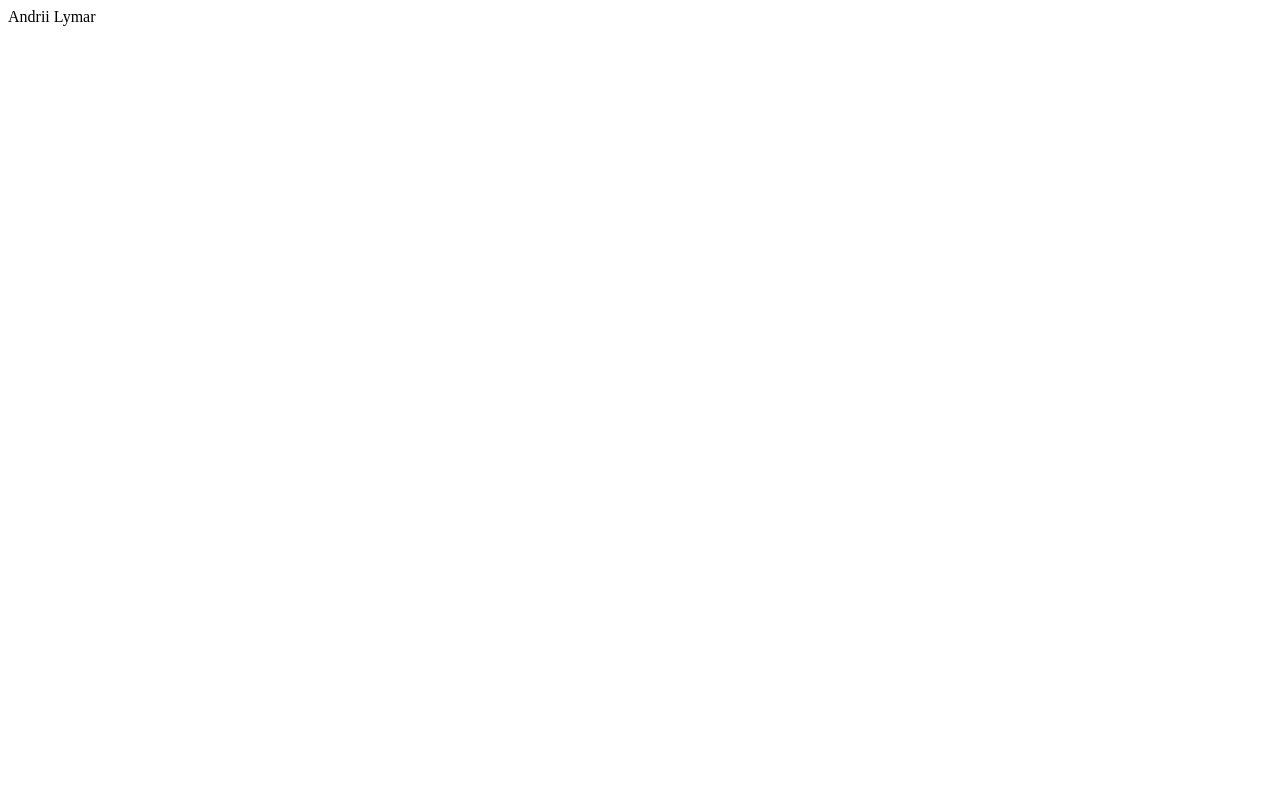
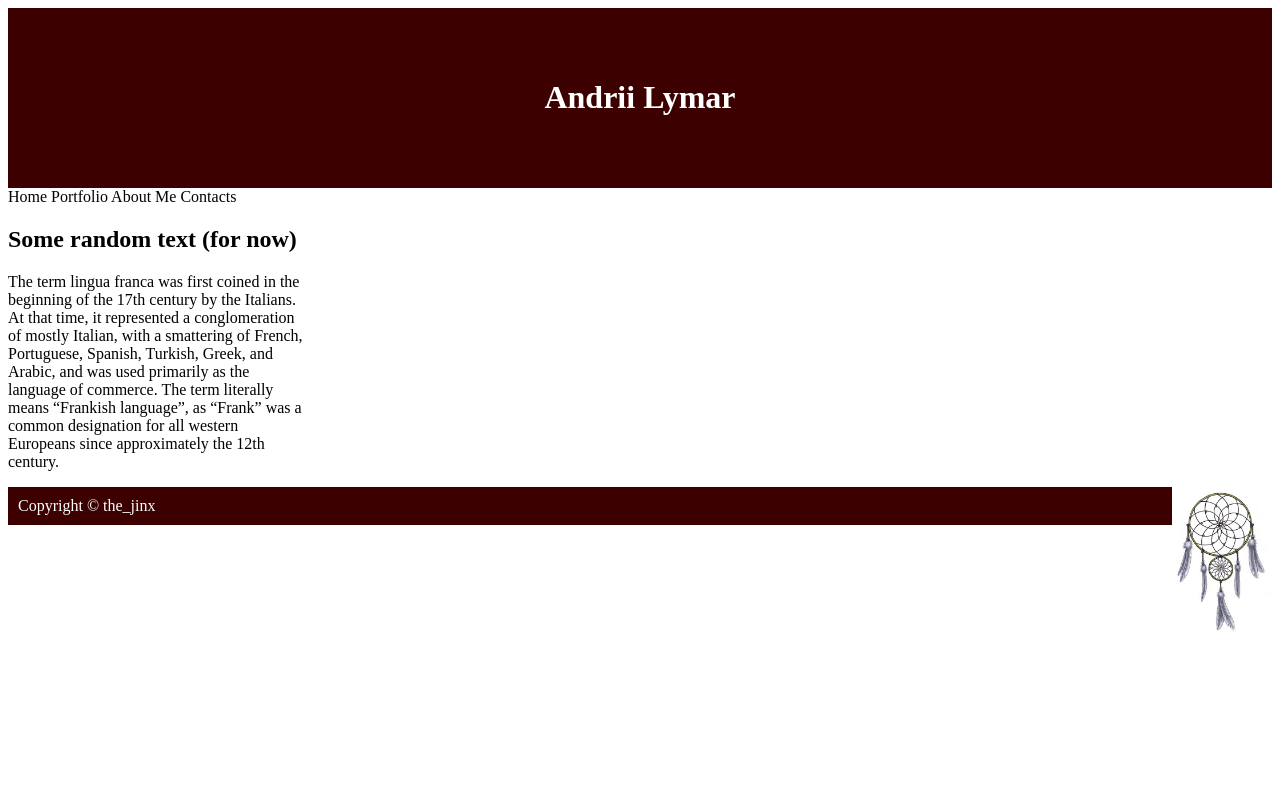
Before and after one commit to The-Jinx/thewebsitethatwaspromised, a plain HTML site: page index.html in a window 1280 px wide. Drawn offline with Linux system fonts and the light colour scheme.

Commit message:
Initial commit

```diff
--- a/index.html
+++ b/index.html
@@ -4,15 +4,40 @@
         <meta charset="utf-8">
         <title> </title>
         <style>
-            #header {
-                background-color:black;
+            header {
+                background-color:rgb(60, 0, 0);
                 color:white;
                 text-align:center;
-                padding:5px;
+                padding:50px;
+            }
+            section {
+                width:300px;
+            }
+            footer {
+                background-color:rgb(60, 0, 0);
+                color:white;
+                padding:10px;
+            }
+            aside {
+                float:right;
+                height:300px;
             }
         </style>
     </head>
     <body>
-        <header>Andrii Lymar</header>
+        <header>
+            <h1>Andrii Lymar</h1>
+        </header>
+        <nav>
+            Home  Portfolio  About Me  Contacts
+        </nav>
+        <section>
+            <h2>Some random text (for now)</h2>
+            <p>The term lingua franca was first coined in the beginning of the 17th century by the Italians. At that time, it represented a conglomeration of mostly Italian, with a smattering of French, Portuguese, Spanish, Turkish, Greek, and Arabic, and was used primarily as the language of commerce. The term literally means “Frankish language”, as “Frank” was a common designation for all western Europeans since approximately the 12th century. </p>
+        </section>
+        <aside>
+            <img src="dreamcatcher.jpg" alt="dreamcatcher" width="100" />
+        </aside>
+        <footer>Copyright © the_jinx</footer>
     </body>
 </html>
```
Also changed, not shown: dreamcatcher.jpg (added).
